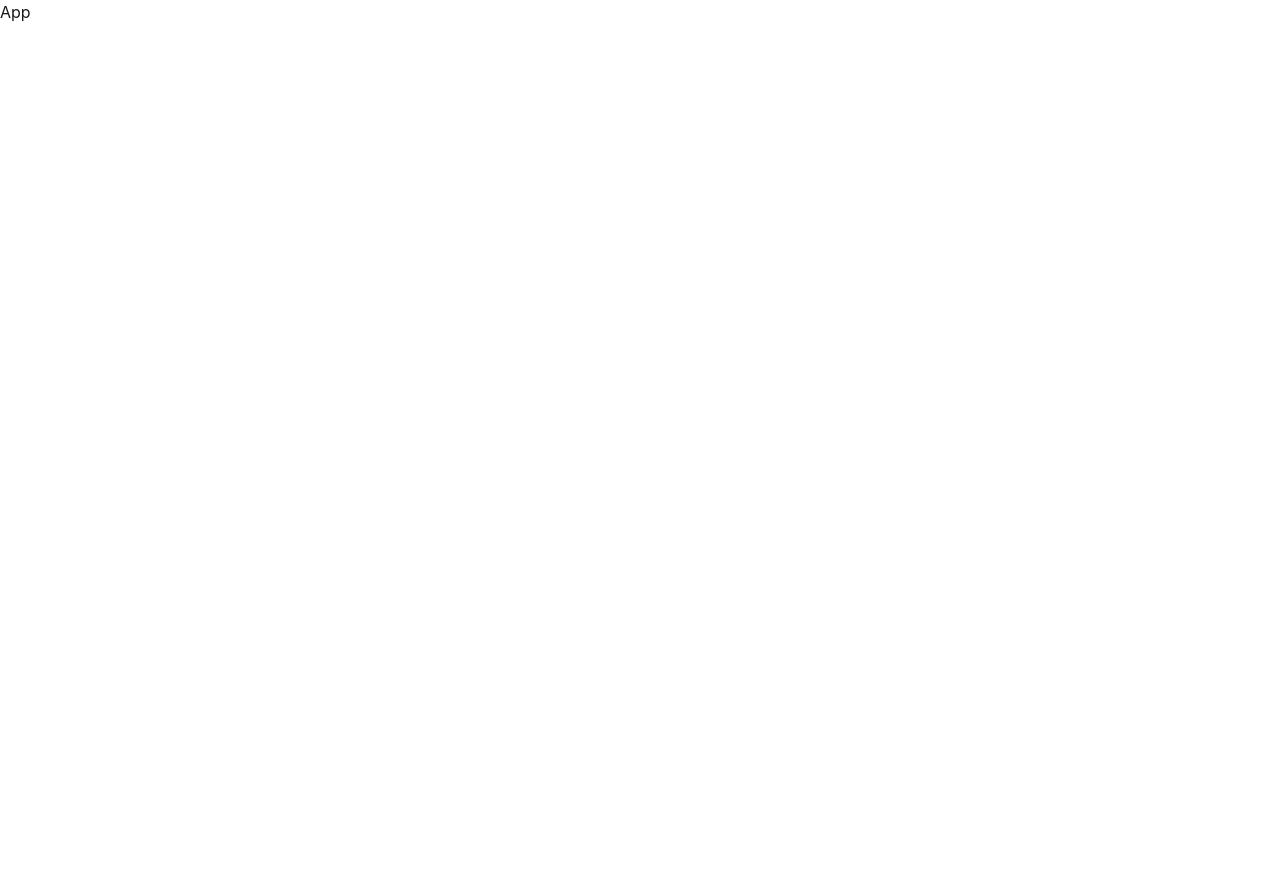
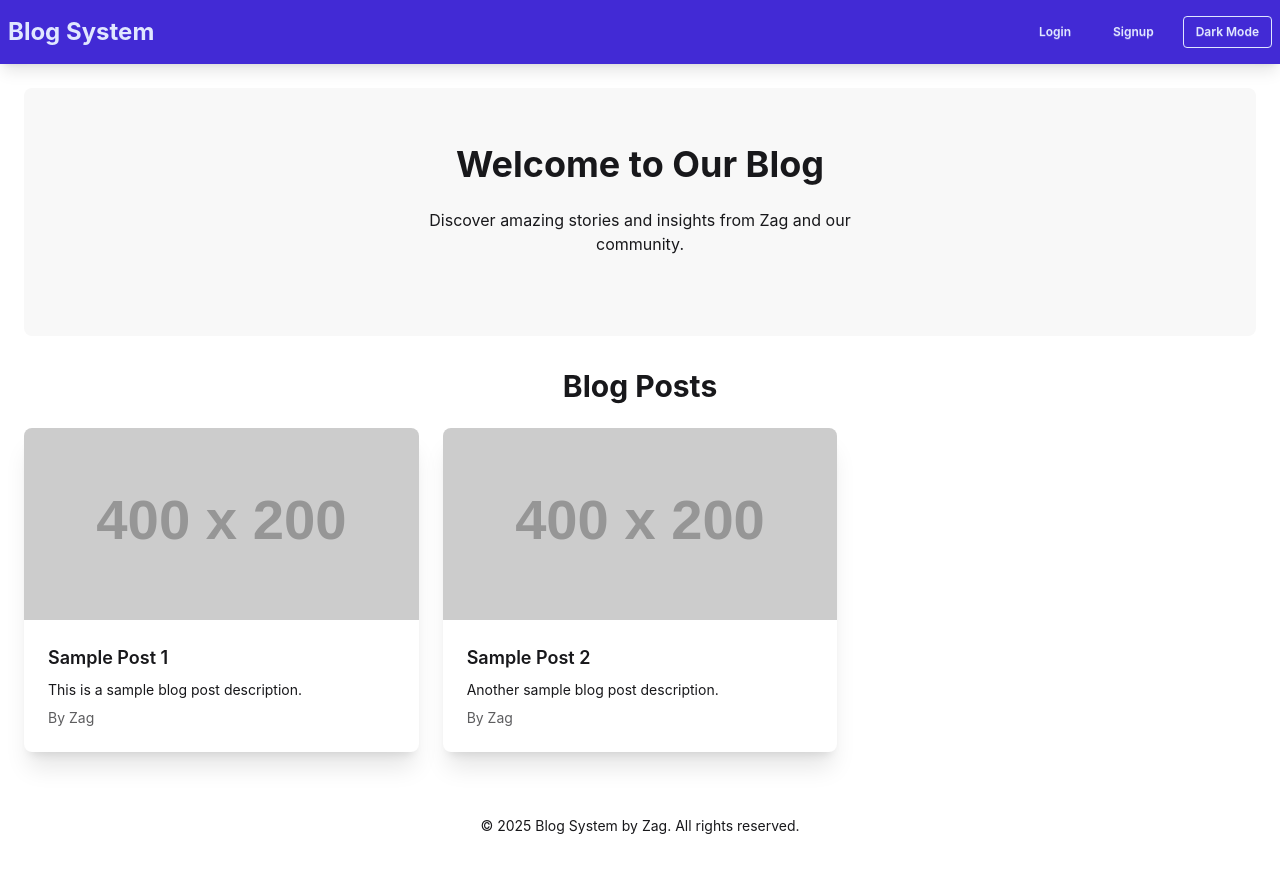
Before and after one commit to BasantElsaey/Posts-App, a React (Vite) app: page / in a window 1280 px wide. Shown: the top 872 px of the page. Before the commit the page ends 800 px from the top, so only its background shows below. Built offline with nearby package versions, Linux system fonts and the light colour scheme.

Commit message:
App.jsx modified

```diff
--- a/src/App.jsx
+++ b/src/App.jsx
@@ -1,9 +1,47 @@
-import React from 'react'
+import React, { useState, useEffect } from 'react';
+import { Routes, Route } from 'react-router-dom';
+import Navbar from './components/Navbar';
+import Home from './components/Home';
+import Login from './components/Login';
+import Signup from './components/Signup';
+import AddEditPost from './components/AddEditPost';
+import Footer from './components/Footer';
 
 const App = () => {
+  const [user, setUser] = useState(null);
+  const [darkMode, setDarkMode] = useState(false);
+
+  useEffect(() => {
+    // Mock authentication state
+    const mockUser = localStorage.getItem('mockUser');
+    if (mockUser) setUser(JSON.parse(mockUser));
+  }, []);
+
+  useEffect(() => {
+    if (darkMode) {
+      document.documentElement.setAttribute('data-theme', 'dark');
+      document.documentElement.classList.add('dark');
+    } else {
+      document.documentElement.setAttribute('data-theme', 'light');
+      document.documentElement.classList.remove('dark');
+    }
+  }, [darkMode]);
+
   return (
-    <div>App</div>
-  )
-}
+    <div className="min-h-screen bg-base-100 flex flex-col">
+      <Navbar user={user} setUser={setUser} toggleDarkMode={() => setDarkMode(!darkMode)} darkMode={darkMode} />
+      <main className="flex-grow">
+        <Routes>
+          <Route path="/" element={<Home user={user} />} />
+          <Route path="/login" element={<Login setUser={setUser} />} />
+          <Route path="/signup" element={<Signup setUser={setUser} />} />
+          <Route path="/add-post" element={<AddEditPost user={user} />} />
+          <Route path="/edit-post/:id" element={<AddEditPost user={user} />} />
+        </Routes>
+      </main>
+      <Footer />
+    </div>
+  );
+};
 
-export default App
+export default App;
```
